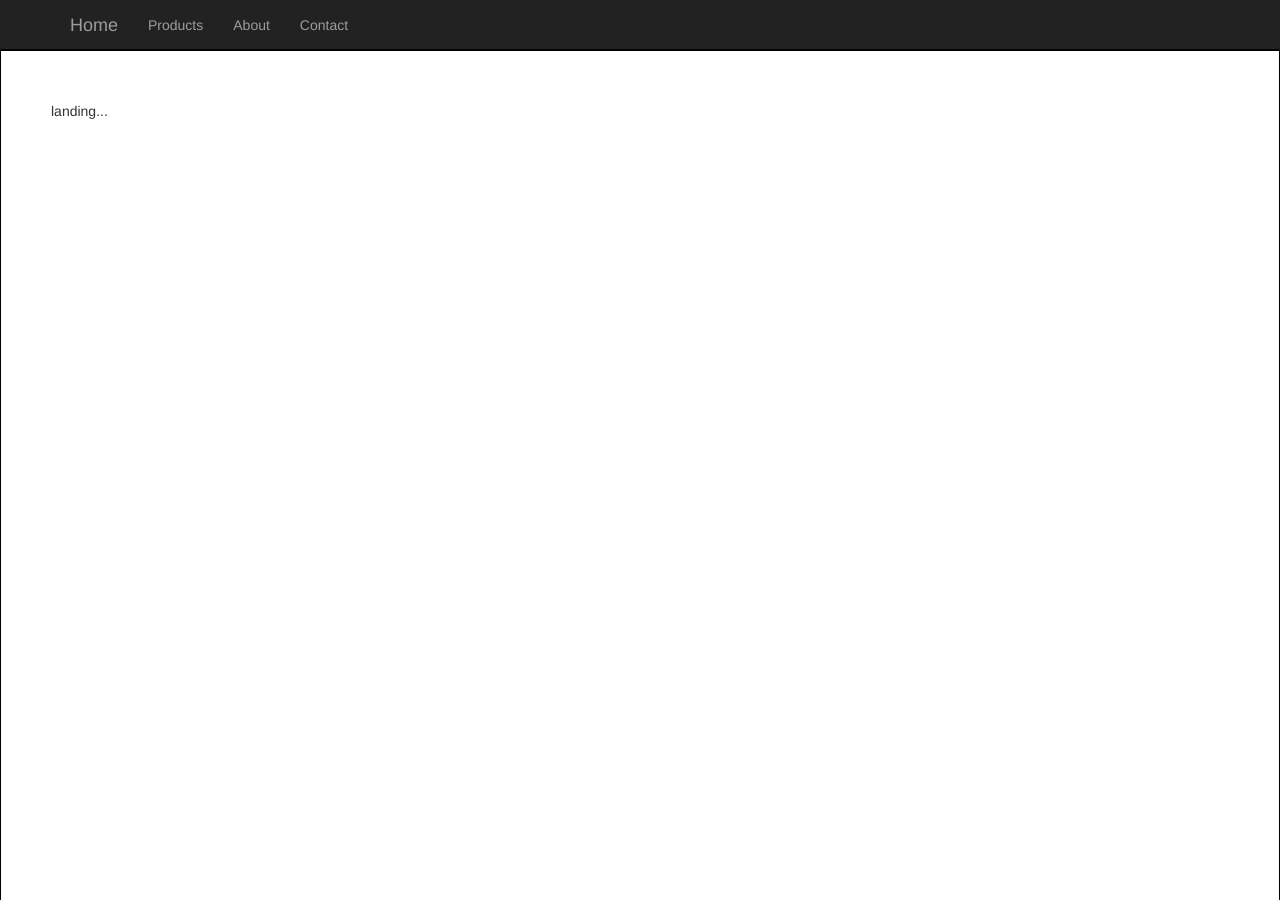
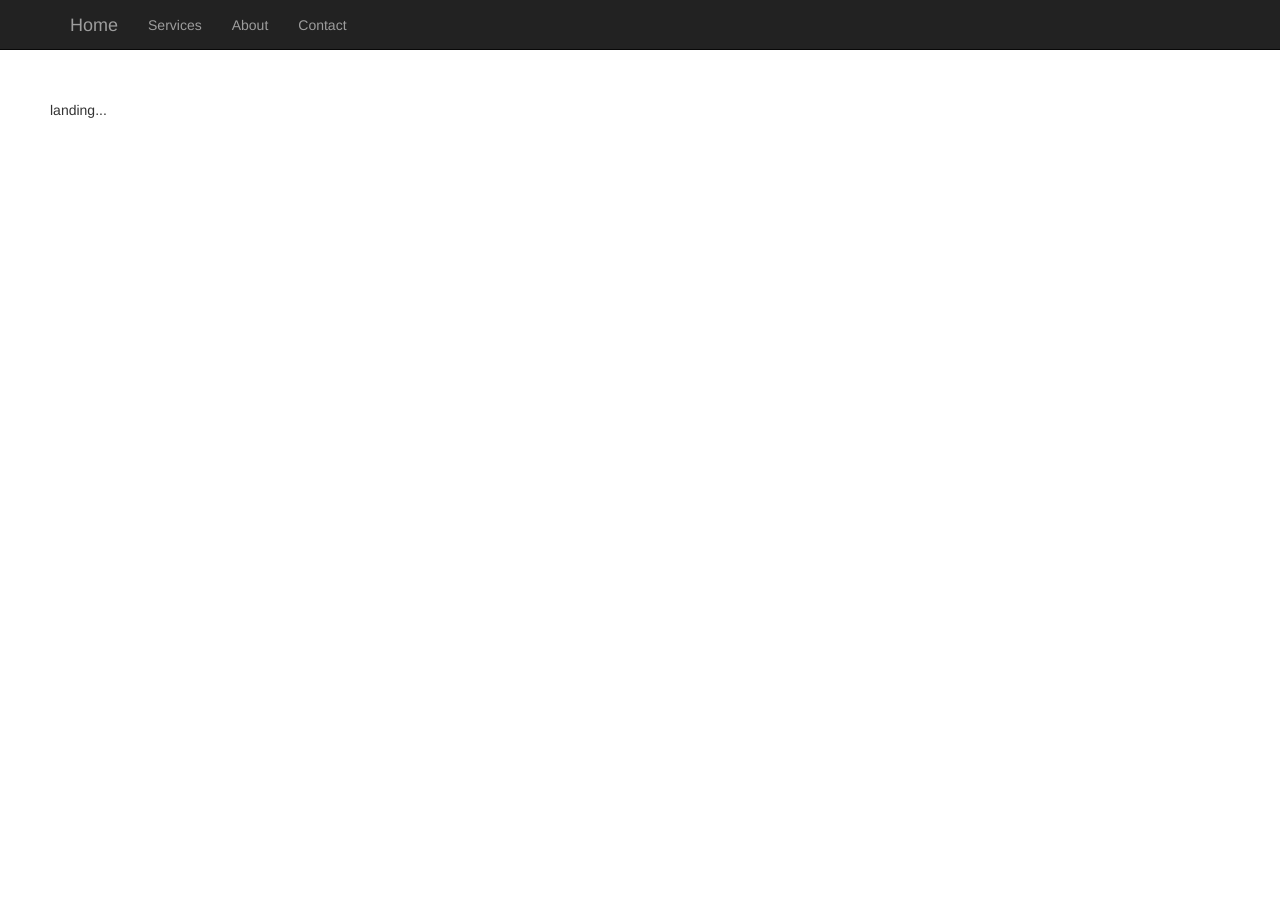
Before and after one commit to sgpinkus/jekyll-scroll-spy-front-page, a Jekyll site: the page built from index.html, in a window 1280 px wide and 900 px high. Built offline with Jekyll 4.4.1, drawn with Linux system fonts in a browser that asks for light colours; nearby versions of some CDN libraries; library files that are not in the unit come from our copies; some of the changed text lies outside the part shown.

Commit message:
Rename a file.

```diff
--- a/_config.yml
+++ b/_config.yml
@@ -22,7 +22,7 @@ exclude:
 # First page is home page. No link is shown for it.
 fronts:
   - home.html
-  - products.html
+  - services.html
   - about.html
   - contact.html
 full_background_image: assets/full-background-image.jpg
--- a/assets/css/index.css
+++ b/assets/css/index.css
@@ -16,7 +16,6 @@ body {
   padding: 50px;
   margin: 50px auto 50px auto;
   max-width:1280px;
-  border: solid 1px #000;
 }
 .navbar {
   height: 40px;
--- a/products.html
+++ /dev/null
@@ -1 +0,0 @@
-<p>offers...</p>
--- /dev/null
+++ b/services.html
@@ -0,0 +1 @@
+<p>services...</p>
```
